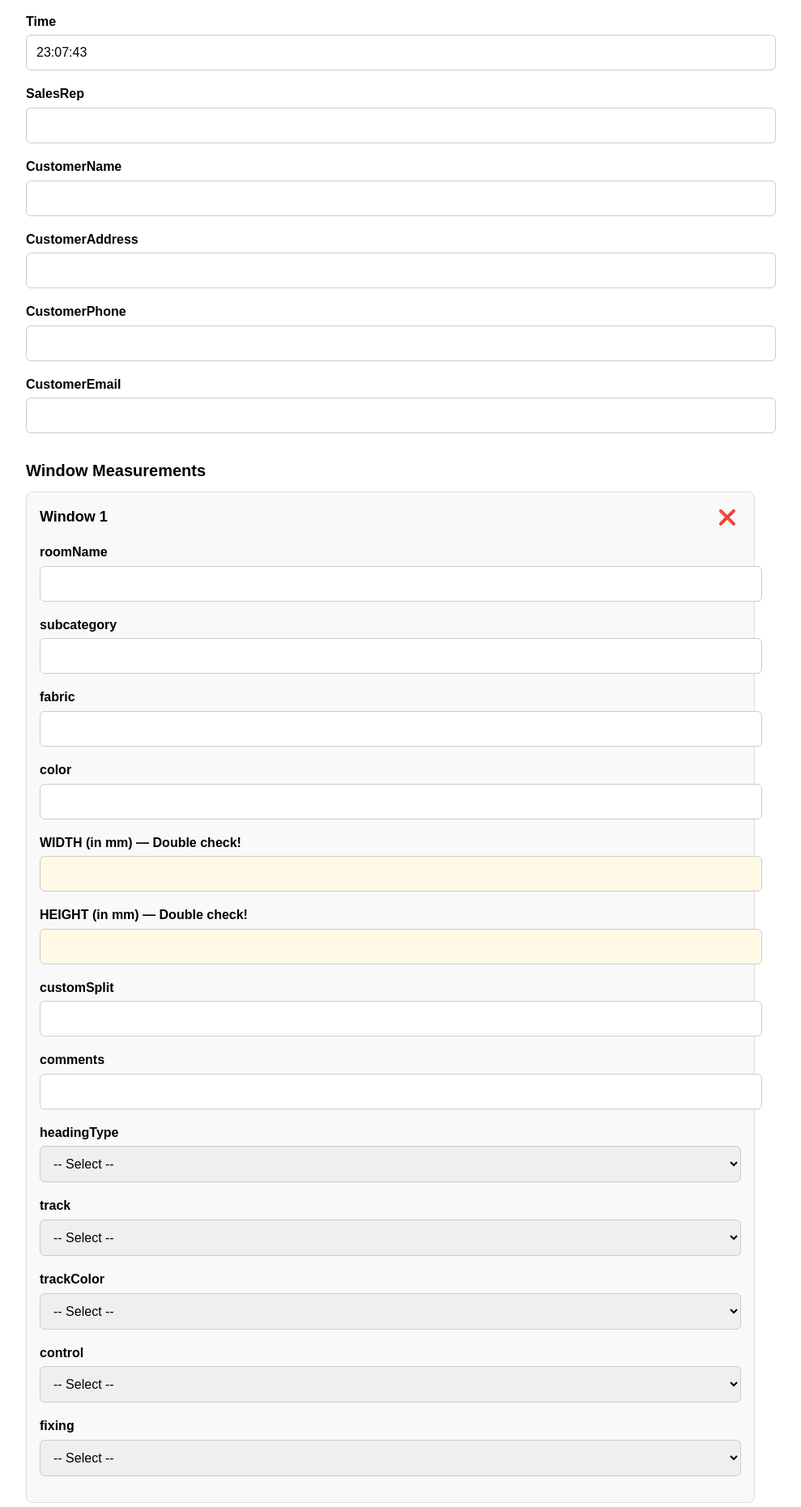
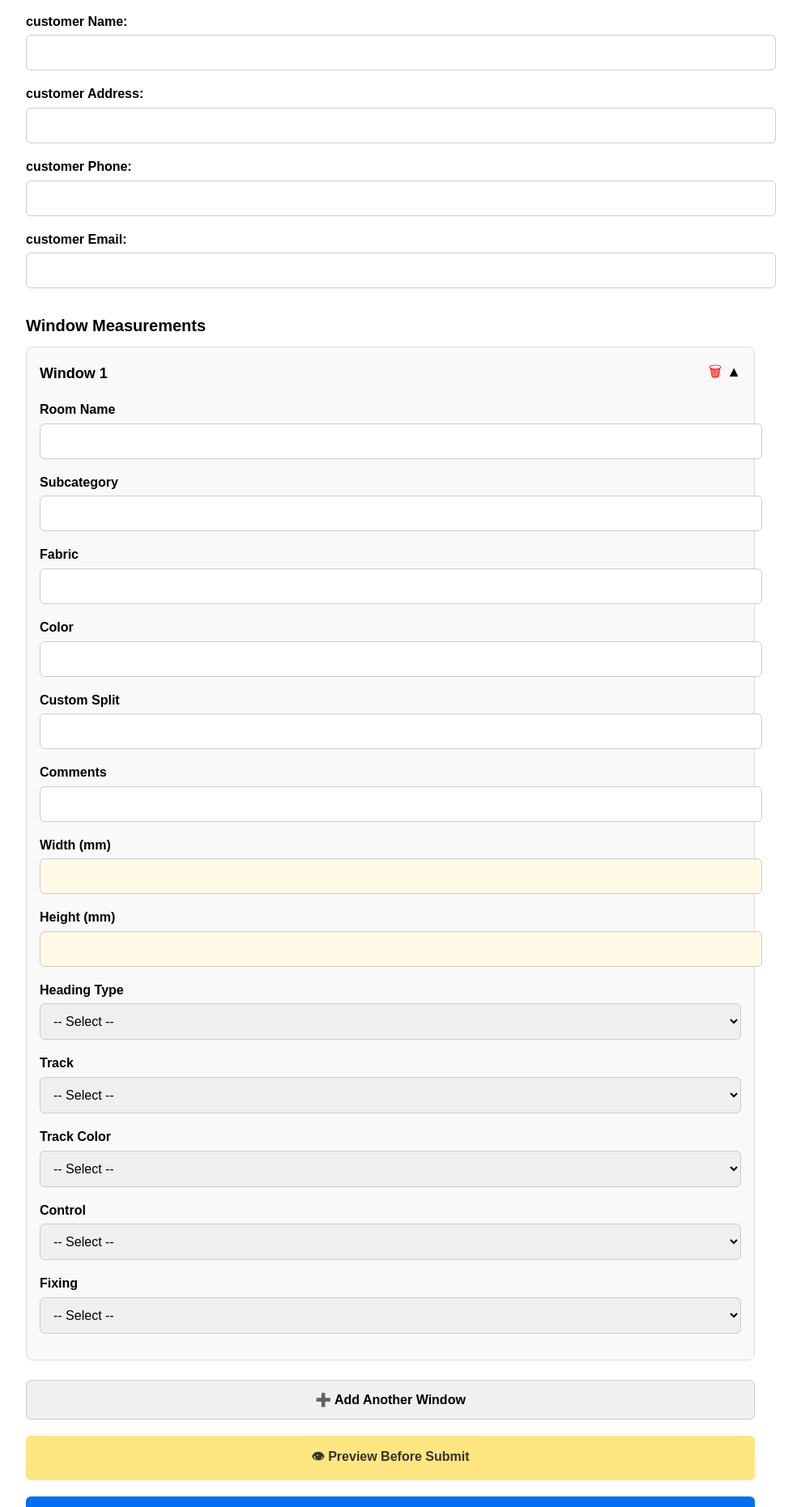
Before and after one commit to DeveshMoolchandani/Blossom-Blinds-App, a Next.js app: page /curtains in a window 1280 px wide. Shown: the part 239-2100 px from the top of the page at 81% size, without its empty margins (158-1147 px from the left). Built offline with nearby package versions, Linux system fonts and the light colour scheme.

Commit message:
✅ Curtains Form: Full UI update, validation, collapse, delete, preview

```diff
--- a/pages/curtains.js
+++ b/pages/curtains.js
@@ -30,19 +30,21 @@ export default function CurtainsForm() {
     }
   ]);
 
-  const [showModal, setShowModal] = useState(false);
-  const [expanded, setExpanded] = useState([true]);
+  const [expandedWindows, setExpandedWindows] = useState([true]);
+  const [showPreview, setShowPreview] = useState(false);
 
   useEffect(() => {
     const now = new Date();
-    const formattedDate = now.toISOString().split('T')[0];
-    const formattedTime = now.toLocaleTimeString('en-GB');
-    setCustomerInfo(prev => ({ ...prev, date: formattedDate, time: formattedTime }));
+    setCustomerInfo((prev) => ({
+      ...prev,
+      date: now.toLocaleDateString('en-GB'),
+      time: now.toLocaleTimeString()
+    }));
   }, []);
 
   const handleCustomerChange = (e) => {
     const { name, value } = e.target;
-    setCustomerInfo(prev => ({ ...prev, [name]: value }));
+    setCustomerInfo((prev) => ({ ...prev, [name]: value }));
   };
 
   const handleWindowChange = (index, e) => {
@@ -53,49 +55,76 @@ export default function CurtainsForm() {
   };
 
   const addWindow = () => {
-    setWindows([...windows, {
-      roomName: '', subcategory: '', fabric: '', color: '',
-      width: '', height: '', customSplit: '', comments: '',
-      headingType: '', track: '', trackColor: '', control: '', fixing: ''
-    }]);
-    setExpanded([...expanded, true]);
+    setWindows((prev) => [
+      ...prev,
+      {
+        roomName: '',
+        subcategory: '',
+        fabric: '',
+        color: '',
+        width: '',
+        height: '',
+        customSplit: '',
+        comments: '',
+        headingType: '',
+        track: '',
+        trackColor: '',
+        control: '',
+        fixing: ''
+      }
+    ]);
+    setExpandedWindows((prev) => [...prev, true]);
   };
 
   const deleteWindow = (index) => {
-    const isBlank = Object.values(windows[index]).every(val => val === '');
-    if (!isBlank) return;
-    const updated = windows.filter((_, i) => i !== index);
-    const exp = expanded.filter((_, i) => i !== index);
+    const win = windows[index];
+    const isEmpty = Object.values(win).every((v) => !v);
+    if (!isEmpty) return alert('❌ Only empty window sections can be deleted.');
+    const updated = [...windows];
+    const toggled = [...expandedWindows];
+    updated.splice(index, 1);
+    toggled.splice(index, 1);
     setWindows(updated);
-    setExpanded(exp);
+    setExpandedWindows(toggled);
   };
 
-  const validateNumeric = (val) => /^\d*$/.test(val);
+  const handleSubmit = async (e) => {
+    e.preventDefault();
 
-  const handleSubmit = async () => {
     if (!customerInfo.customerName || !customerInfo.customerPhone || windows.length === 0) {
-      alert('❌ Missing required customer fields or window entries.');
+      alert("❌ Missing required fields.");
       return;
     }
 
-    const payload = { ...customerInfo, windows };
+    const payload = {
+      ...customerInfo,
+      windows
+    };
+
     try {
-      const response = await fetch('/api/curtains-proxy', {
+      const response = await fetch('https://script.google.com/macros/s/AKfycbwyfc1yWqACSL8CvhT3WFbInDEgYal77aShA4yKaX6AGkN5yq5Er3lokIciS5gSySPg/exec', {
         method: 'POST',
-        headers: { 'Content-Type': 'application/json' },
-        body: JSON.stringify(payload)
+        body: JSON.stringify(payload),
+        headers: { 'Content-Type': 'application/json' }
       });
+
       const result = await response.json();
       if (result.result === 'success') {
-        alert('✅ Submitted successfully!');
+        alert('✅ Form submitted successfully');
         window.location.reload();
       } else {
         alert('❌ Submission failed: ' + result.message);
       }
     } catch (err) {
+      alert('❌ Submission failed');
       console.error(err);
-      alert('❌ Submission failed: Network error');
     }
+  };
+
+  const toggleExpand = (index) => {
+    const updated = [...expandedWindows];
+    updated[index] = !updated[index];
+    setExpandedWindows(updated);
   };
 
   return (
@@ -103,97 +132,95 @@ export default function CurtainsForm() {
       <h2 className={styles.formTitle}>Curtains Measurement Form</h2>
 
       <h3 className={styles.sectionHeading}>Customer Info</h3>
-      {Object.entries(customerInfo).map(([key, value]) => (
-        <div className={styles.inputGroup} key={key}>
-          <label>{key.charAt(0).toUpperCase() + key.slice(1)}</label>
+      {['salesRep', 'customerName', 'customerAddress', 'customerPhone', 'customerEmail'].map((field) => (
+        <div key={field} className={styles.inputGroup}>
+          <label>{field.replace(/([A-Z])/g, ' $1')}:</label>
           <input
-            type={key === 'email' ? 'email' : key === 'phone' ? 'tel' : 'text'}
-            name={key}
-            value={value}
+            type={field === 'customerEmail' ? 'email' : 'text'}
+            name={field}
+            value={customerInfo[field]}
             onChange={handleCustomerChange}
-            required={key !== 'comments'}
+            required
           />
         </div>
       ))}
 
       <h3 className={styles.sectionHeading}>Window Measurements</h3>
-      {windows.map((window, index) => (
-        <div key={index} className={styles.windowSection}>
-          <div className={styles.windowHeader} onClick={() => {
-            const copy = [...expanded];
-            copy[index] = !copy[index];
-            setExpanded(copy);
-          }}>
-            <span>Window {index + 1}</span>
-            <button
-              className={styles.deleteBtn}
-              onClick={(e) => {
-                e.stopPropagation();
-                deleteWindow(index);
-              }}
-              title="Delete if blank"
-            >
-              ❌
-            </button>
+      {windows.map((win, i) => (
+        <div key={i} className={styles.windowSection}>
+          <div className={styles.windowHeader} onClick={() => toggleExpand(i)}>
+            <span>Window {i + 1}</span>
+            <span>
+              <button
+                className={styles.deleteBtn}
+                type="button"
+                title="Delete"
+                onClick={() => deleteWindow(i)}
+              >
+                🗑
+              </button>
+              {expandedWindows[i] ? '▲' : '▼'}
+            </span>
           </div>
-          {expanded[index] && (
+          {expandedWindows[i] && (
             <>
-              {['roomName', 'subcategory', 'fabric', 'color'].map(field => (
-                <div key={field} className={styles.inputGroup}>
-                  <label>{field}</label>
+              {[
+                { name: 'roomName', label: 'Room Name' },
+                { name: 'subcategory', label: 'Subcategory' },
+                { name: 'fabric', label: 'Fabric' },
+                { name: 'color', label: 'Color' },
+                { name: 'customSplit', label: 'Custom Split' },
+                { name: 'comments', label: 'Comments' }
+              ].map(({ name, label }) => (
+                <div key={name} className={styles.inputGroup}>
+                  <label>{label}</label>
                   <input
                     type="text"
-                    name={field}
-                    value={window[field]}
-                    onChange={(e) => handleWindowChange(index, e)}
-                    required
+                    name={name}
+                    value={win[name]}
+                    onChange={(e) => handleWindowChange(i, e)}
+                    required={name !== 'comments'}
                   />
                 </div>
               ))}
-              {['width', 'height'].map(field => (
-                <div key={field} className={styles.inputGroup}>
-                  <label>{field.toUpperCase()} (in mm) — Double check!</label>
+
+              {[
+                { name: 'width', label: 'Width (mm)' },
+                { name: 'height', label: 'Height (mm)' }
+              ].map(({ name, label }) => (
+                <div key={name} className={styles.inputGroup}>
+                  <label>{label}</label>
                   <input
                     type="number"
                     inputMode="numeric"
-                    name={field}
+                    name={name}
+                    value={win[name]}
+                    onChange={(e) => handleWindowChange(i, e)}
+                    required
                     className={styles.measurementInput}
-                    value={window[field]}
-                    onChange={(e) => {
-                      if (validateNumeric(e.target.value)) handleWindowChange(index, e);
-                    }}
-                    required
                   />
                 </div>
               ))}
-              {['customSplit', 'comments'].map(field => (
-                <div key={field} className={styles.inputGroup}>
-                  <label>{field}</label>
-                  <input
-                    type="text"
-                    name={field}
-                    value={window[field]}
-                    onChange={(e) => handleWindowChange(index, e)}
-                  />
-                </div>
-              ))}
+
               {[
-                { name: 'headingType', options: ['Double Pinch Pleat', 'Wave Fold (S-fold)'] },
-                { name: 'track', options: ['Normal', 'Designer'] },
-                { name: 'trackColor', options: ['Black', 'White', 'Silver', 'N/A'] },
-                { name: 'control', options: ['Centre Opening', 'Full Right', 'Full Left'] },
-                { name: 'fixing', options: ['Top Fix', 'Face Fix'] }
-              ].map(({ name, options }) => (
+                { name: 'headingType', label: 'Heading Type', options: ['Double Pinch Pleat', 'Wave Fold (S-fold)'] },
+                { name: 'track', label: 'Track', options: ['Normal', 'Designer'] },
+                { name: 'trackColor', label: 'Track Color', options: ['Black', 'White', 'Anodised Silver', 'N/A'] },
+                { name: 'control', label: 'Control', options: ['Centre Opening', 'Full Right', 'Full Left'] },
+                { name: 'fixing', label: 'Fixing', options: ['Top Fix', 'Double Extension Face Fix', 'Double Face Fix', 'Single Face Fix'] }
+              ].map(({ name, label, options }) => (
                 <div key={name} className={styles.inputGroup}>
-                  <label>{name}</label>
+                  <label>{label}</label>
                   <select
                     name={name}
-                    value={window[name]}
-                    onChange={(e) => handleWindowChange(index, e)}
+                    value={win[name]}
+                    onChange={(e) => handleWindowChange(i, e)}
                     required
                   >
                     <option value="">-- Select --</option>
-                    {options.map(opt => <option key={opt}>{opt}</option>)}
+                    {options.map((opt) => (
+                      <option key={opt} value={opt}>{opt}</option>
+                    ))}
                   </select>
                 </div>
               ))}
@@ -202,32 +229,28 @@ export default function CurtainsForm() {
         </div>
       ))}
 
-      <button onClick={addWindow} type="button" className={styles.addBtn}>
+      <button type="button" onClick={addWindow} className={styles.addBtn}>
         ➕ Add Another Window
       </button>
 
-      <button
-        type="button"
-        className={styles.reviewBtn}
-        onClick={() => setShowModal(true)}
-      >
-        👁️ Preview Before Submit
+      <button type="button" onClick={() => setShowPreview(true)} className={styles.reviewBtn}>
+        👁 Preview Before Submit
       </button>
 
-      <button
-        onClick={handleSubmit}
-        type="button"
-        className={styles.submitBtn}
-      >
-        📤 Submit Form
+      <button type="submit" onClick={handleSubmit} className={styles.submitBtn}>
+        📤 Submit
       </button>
 
-      {showModal && (
-        <div className={styles.modal} onClick={() => setShowModal(false)}>
+      {showPreview && (
+        <div className={styles.modal} onClick={() => setShowPreview(false)}>
           <div className={styles.modalContent} onClick={(e) => e.stopPropagation()}>
-            <h3>Review Data</h3>
-            <pre>{JSON.stringify({ ...customerInfo, windows }, null, 2)}</pre>
-            <button onClick={() => setShowModal(false)} className={styles.submitBtn}>Close Preview</button>
+            <h3>Customer Info</h3>
+            <pre>{JSON.stringify(customerInfo, null, 2)}</pre>
+            <h3>Windows</h3>
+            <pre>{JSON.stringify(windows, null, 2)}</pre>
+            <button onClick={() => setShowPreview(false)} className={styles.submitBtn}>
+              Close Preview
+            </button>
           </div>
         </div>
       )}
```
